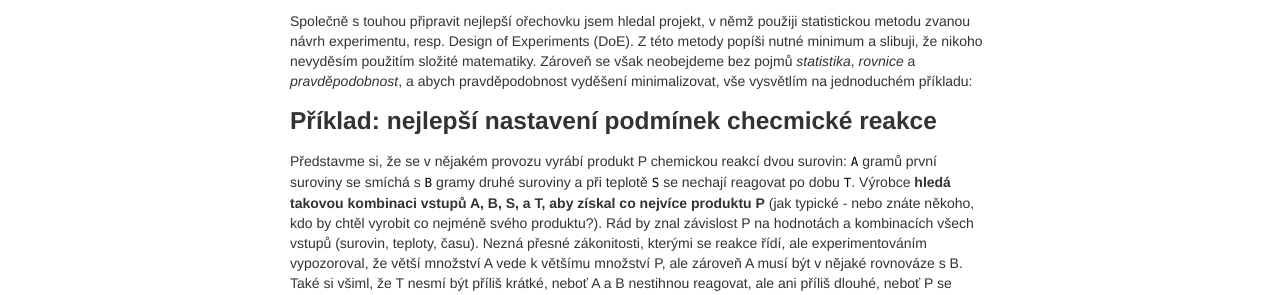
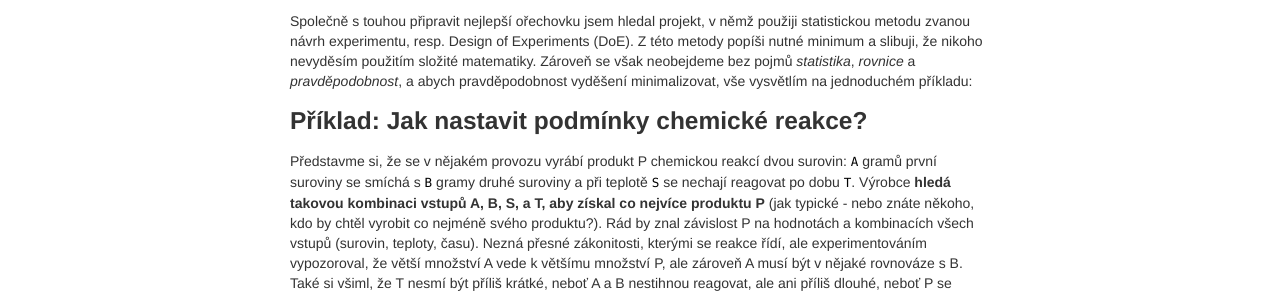
Before and after one commit to vojtech-filipec/vojtech-filipec.github.io, a Jekyll site: the page built from pages/orechovka2.md, in a window 1280 px wide. Shown: the part 141-436 px from the top of the page. Built offline with Jekyll 4.4.1, drawn with Linux system fonts in a browser that asks for light colours.

Commit message:
Update orechovka2.md

```diff
--- a/pages/orechovka2.md
+++ b/pages/orechovka2.md
@@ -6,7 +6,7 @@ description: Jaké kombinace zkoušet?
 
 Společně s touhou připravit nejlepší ořechovku jsem hledal projekt, v němž použiji statistickou metodu zvanou návrh experimentu, resp. Design of Experiments (DoE). Z této metody popíši nutné minimum a slibuji, že nikoho nevyděsím použitím složité matematiky. Zároveň se však neobejdeme bez pojmů _statistika_, _rovnice_ a _pravděpodobnost_, a abych pravděpodobnost vyděšení minimalizovat, vše vysvětlím na jednoduchém příkladu:
 
-### Příklad: nejlepší nastavení podmínek checmické reakce
+### Příklad: Jak nastavit podmínky chemické reakce?
 Představme si, že se v nějakém provozu vyrábí produkt P chemickou reakcí dvou surovin: `A` gramů první suroviny se smíchá s `B` gramy druhé suroviny a při teplotě `S` se nechají reagovat po dobu `T`. Výrobce **hledá takovou kombinaci vstupů A, B, S, a T, aby získal co nejvíce produktu P** (jak typické - nebo znáte někoho, kdo by chtěl vyrobit co nejméně svého produktu?). Rád by znal závislost P na hodnotách a kombinacích všech vstupů (surovin, teploty, času). Nezná přesné zákonitosti, kterými se reakce řídí, ale experimentováním vypozoroval, že větší množství A vede k většímu množství P, ale zároveň A musí být v nějaké rovnováze s B. Také si všiml, že T nesmí být příliš krátké, neboť A a B nestihnou reagovat, ale ani příliš dlouhé, neboť P se začně rozkládat.
 
 V tomto příkladu je P **výstupní proměnnou**, zatímco A, B, S a T jsou **vstupní proměnné procesu**. Hledáme takovou kombinaci (**design**) vstupů, která vyprodukuje co nejvíce výstupního produktu P.
```
